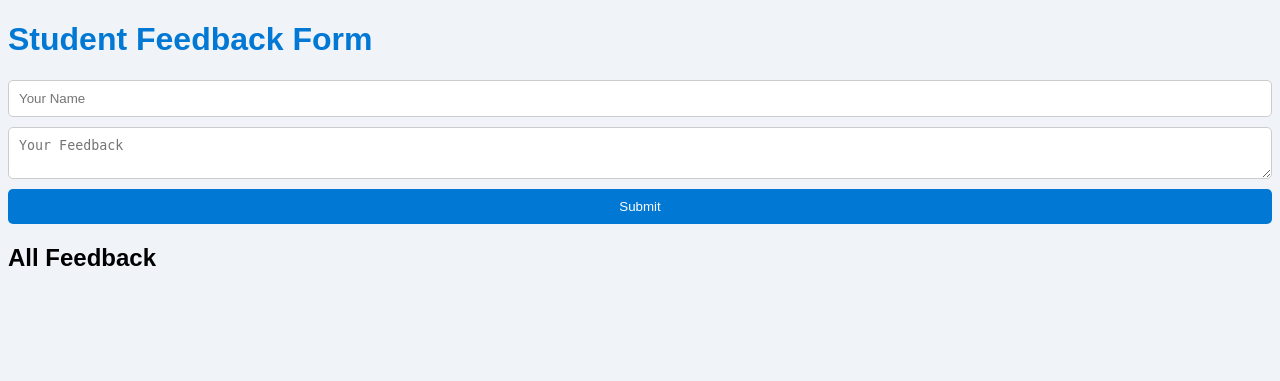
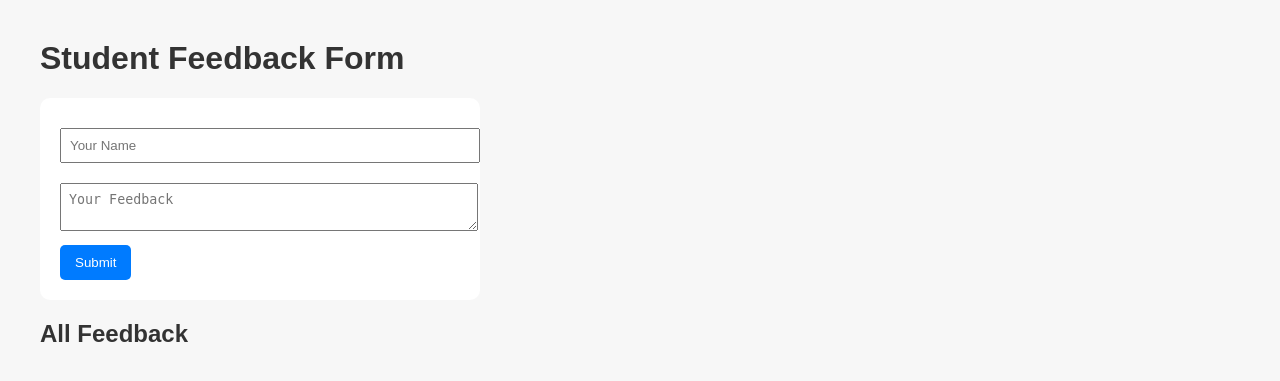
Before and after one commit to YASHSRIVASTAVA07/student-feedback, a Flask app: page / in a window 1280 px wide. Shown: the top 381 px of the page. Run offline with Flask 3, Linux system fonts and the light colour scheme.

Commit message:
Update style.css

```diff
--- a/app/static/style.css
+++ b/app/static/style.css
@@ -1,7 +1,35 @@
-body { font-family: sans-serif; background: #f0f4f8; }
-.container { max-width: 600px; margin: 50px auto; background: #fff; padding: 20px; border-radius: 8px; }
-h1 { color: #0078D4; }
-form { display: flex; flex-direction: column; gap: 10px; }
-input, textarea { padding: 10px; border-radius: 5px; border: 1px solid #ccc; }
-button { background: #0078D4; color: white; border: none; padding: 10px; border-radius: 5px; }
-.card { background: #eaf3ff; margin-top: 10px; padding: 10px; border-radius: 5px; }
+body {
+    font-family: Arial, sans-serif;
+    background-color: #f7f7f7;
+    margin: 40px;
+}
+
+h1, h2 {
+    color: #333;
+}
+
+form {
+    background: white;
+    padding: 20px;
+    border-radius: 10px;
+    width: 400px;
+}
+
+input, textarea {
+    width: 100%;
+    margin: 10px 0;
+    padding: 8px;
+}
+
+button {
+    background: #007bff;
+    color: white;
+    padding: 10px 15px;
+    border: none;
+    border-radius: 5px;
+}
+
+.success {
+    color: green;
+    font-weight: bold;
+}
```
